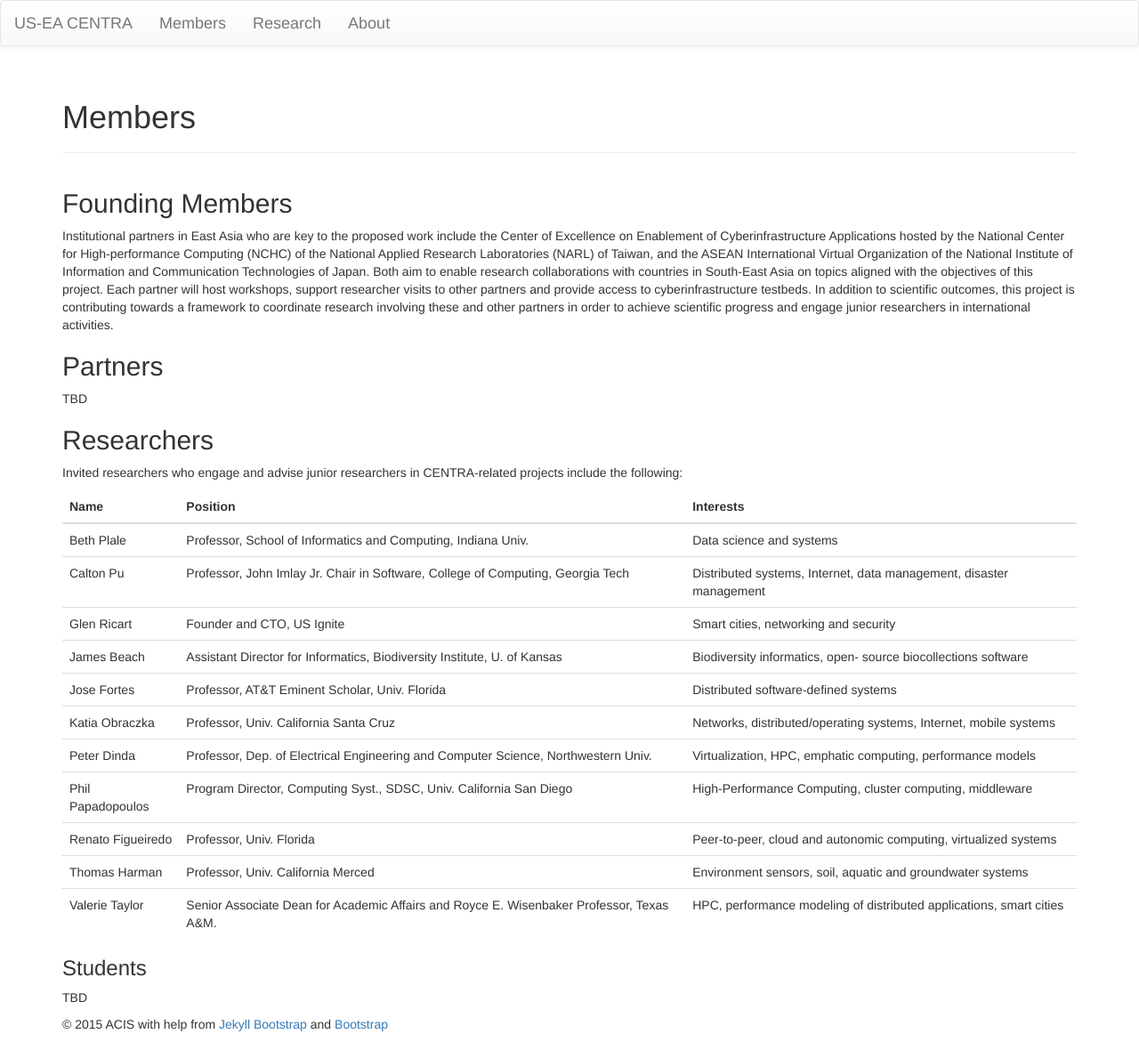
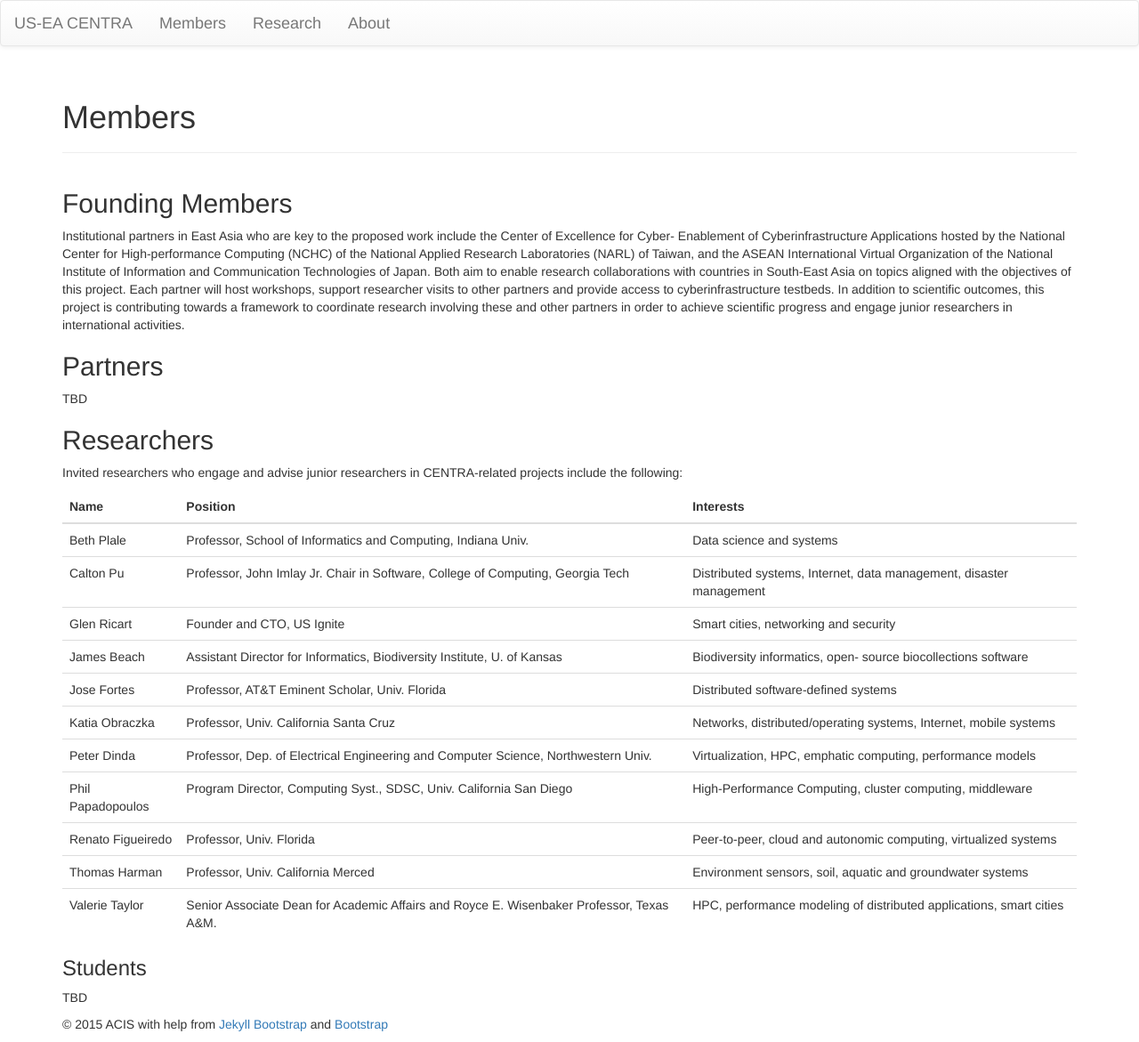
Before and after one commit to acislab/CENTRA-website, a Jekyll site: the page built from members.md, in a window 1280 px wide. Shown: the whole page at 89% size. Built offline with Jekyll 4.4.1, drawn with Linux system fonts in a browser that asks for light colours; nearby versions of some CDN libraries; library files that are not in the unit come from our copies.

Commit message:
Update members.md

```diff
--- a/members.md
+++ b/members.md
@@ -7,7 +7,7 @@
 
 ## Founding Members
 
-Institutional partners in East Asia who are key to the proposed work include the Center of Excellence on Enablement of Cyberinfrastructure Applications hosted by the National Center for High-performance Computing (NCHC) of the National Applied Research Laboratories (NARL) of Taiwan, and the ASEAN International Virtual Organization of the National Institute of Information and Communication Technologies of Japan. Both aim to enable research collaborations with countries in South-East Asia on topics aligned with the objectives of this project. Each partner will host workshops, support researcher visits to other partners and provide access to cyberinfrastructure testbeds. In addition to scientific outcomes, this project is contributing towards a framework to coordinate research involving these and other partners in order to achieve scientific progress and engage junior researchers in international activities.
+Institutional partners in East Asia who are key to the proposed work include the Center of Excellence for Cyber-  Enablement of Cyberinfrastructure Applications hosted by the National Center for High-performance Computing (NCHC) of the National Applied Research Laboratories (NARL) of Taiwan, and the ASEAN International Virtual Organization of the National Institute of Information and Communication Technologies of Japan. Both aim to enable research collaborations with countries in South-East Asia on topics aligned with the objectives of this project. Each partner will host workshops, support researcher visits to other partners and provide access to cyberinfrastructure testbeds. In addition to scientific outcomes, this project is contributing towards a framework to coordinate research involving these and other partners in order to achieve scientific progress and engage junior researchers in international activities.
 
 ## Partners
 
```
